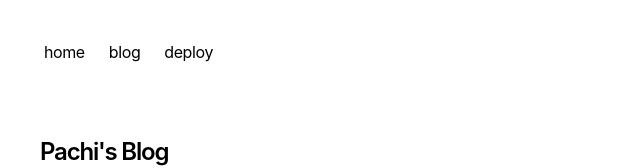
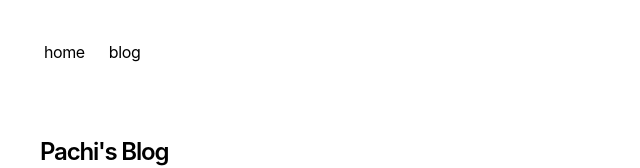
Before and after one commit to pachicodes/pachisblog, a Next.js app: page / in a window 1280 px wide. Shown: the top 168 px of the page, without its empty margins (312-952 px from the left). Built offline with nearby package versions, Linux system fonts and the light colour scheme.

Commit message:
remoce deploy from nav bar

```diff
--- a/app/components/nav.tsx
+++ b/app/components/nav.tsx
@@ -6,9 +6,6 @@
   },
   '/blog': {
     name: 'blog',
-  },
-  'https://vercel.com/templates/next.js/portfolio-starter-kit': {
-    name: 'deploy',
   },
 }
 
```
